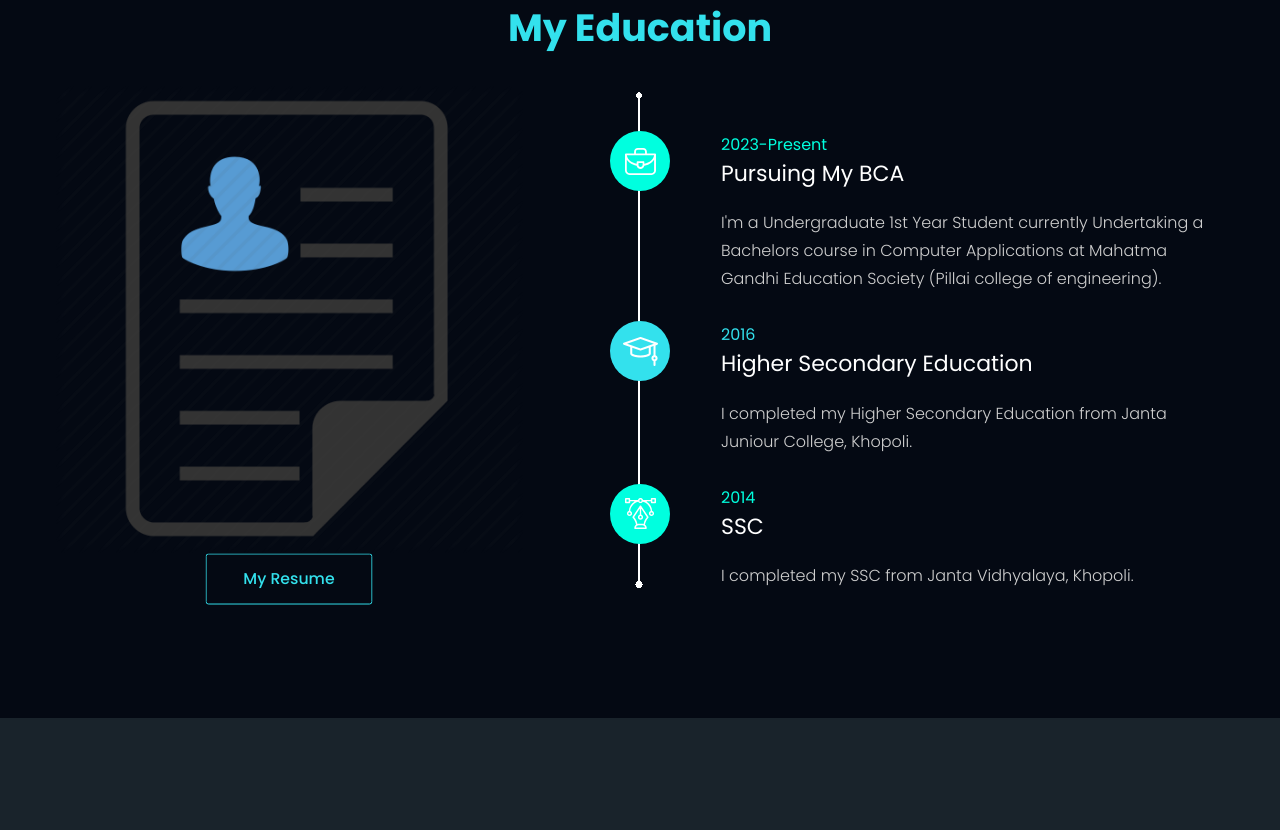
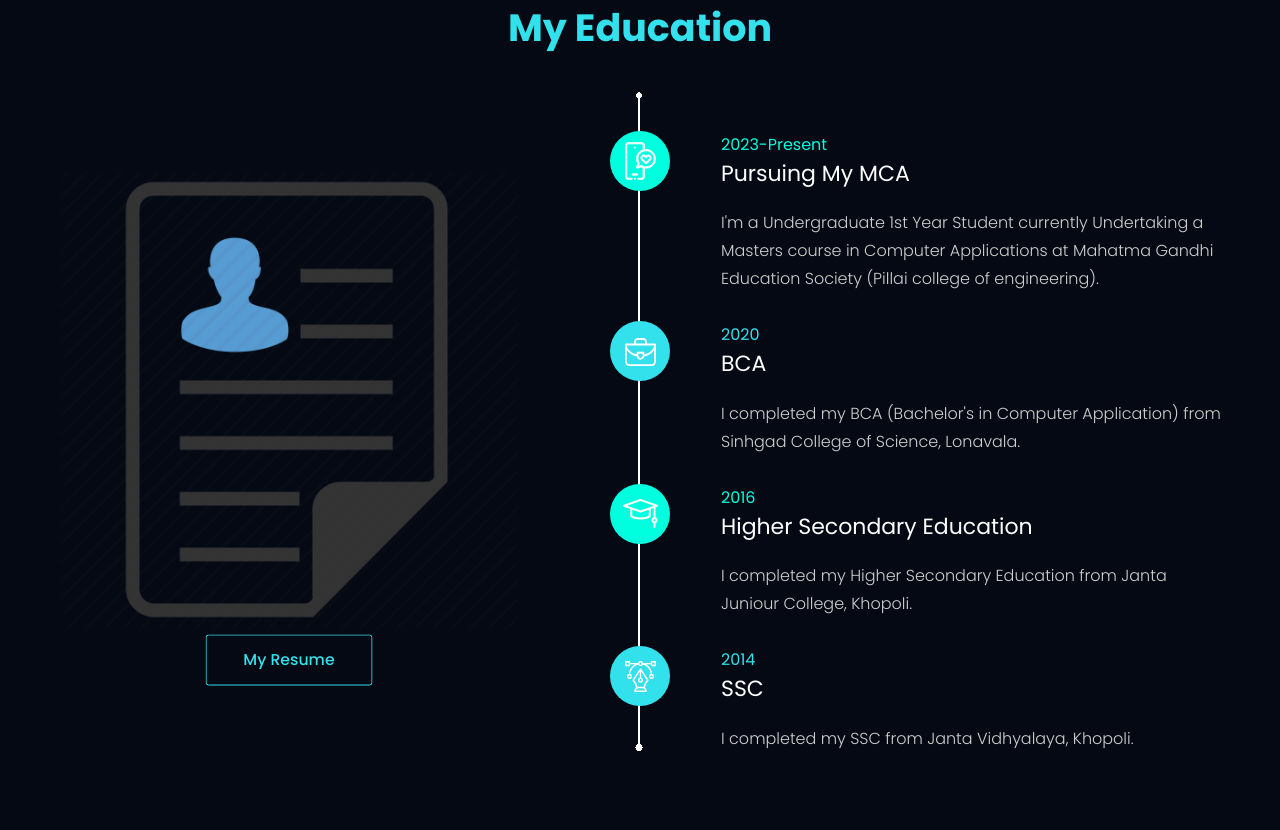
Before and after one commit to sauravsp/sauravsp.github.io, a plain HTML site: page index.html in a window 1280 px wide. Shown: the part 5120-5950 px from the top of the page. Drawn offline with Linux system fonts and the light colour scheme; a script that the page names is missing; a web font is replaced by a local one.

Commit message:
Update index.html

```diff
--- a/index.html
+++ b/index.html
@@ -692,13 +692,27 @@
 												<div class="elStoryColumn position-relative wow bounceInUp" data-wow-delay="1s">
 													<span class="escIcnWrap d-flex align-items-center justify-content-center text-center rounded-circle position-absolute">
 														<span class="w-100 d-block">
+															<img src="images/ico04.svg" class="img-fluid" width="31" height="28" alt="Engineering">
+														</span>
+													</span>
+													<div class="descrWrap">
+														<strong class="prTitle font-weight-normal d-block">2023-Present</strong>
+														<h3 class="text-white escHeading font-weight-normal mb-4">Pursuing My MCA</h3>
+														<p>I'm a Undergraduate 1st Year Student currently Undertaking a Masters course in Computer Applications at Mahatma Gandhi Education Society (Pillai college of engineering).</p>
+													</div>
+												</div>
+											</li>
+											<li>
+												<div class="elStoryColumn position-relative wow bounceInUp" data-wow-delay="1s">
+													<span class="escIcnWrap d-flex align-items-center justify-content-center text-center rounded-circle position-absolute">
+														<span class="w-100 d-block">
 															<img src="images/ico05.svg" class="img-fluid" width="31" height="28" alt="Engineering">
 														</span>
 													</span>
 													<div class="descrWrap">
-														<strong class="prTitle font-weight-normal d-block">2023-Present</strong>
-														<h3 class="text-white escHeading font-weight-normal mb-4">Pursuing My BCA</h3>
-														<p>I'm a Undergraduate 1st Year Student currently Undertaking a Bachelors course in Computer Applications at Mahatma Gandhi Education Society (Pillai college of engineering).</p>
+														<strong class="prTitle font-weight-normal d-block">2020</strong>
+														<h3 class="text-white escHeading font-weight-normal mb-4">BCA</h3>
+														<p>I completed my BCA (Bachelor's in Computer Application) from Sinhgad College of Science, Lonavala.</p>
 													</div>
 												</div>
 											</li>
```
